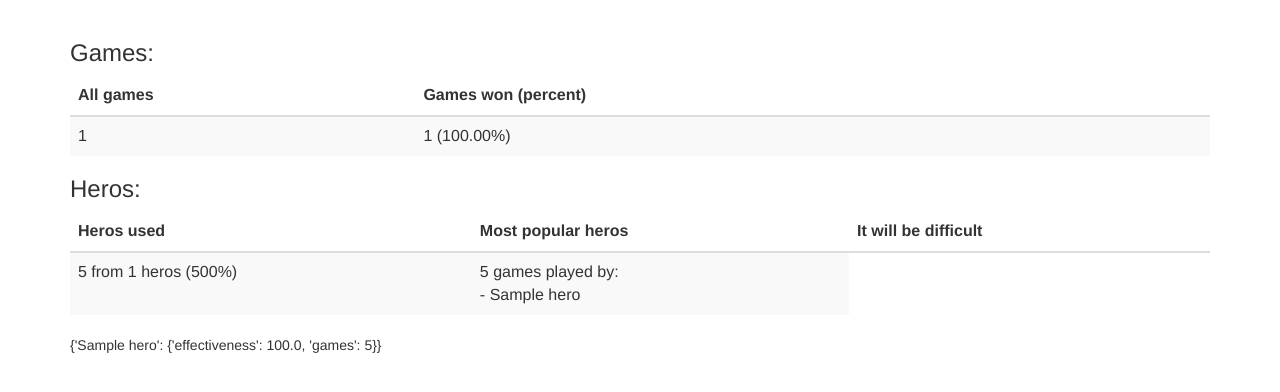
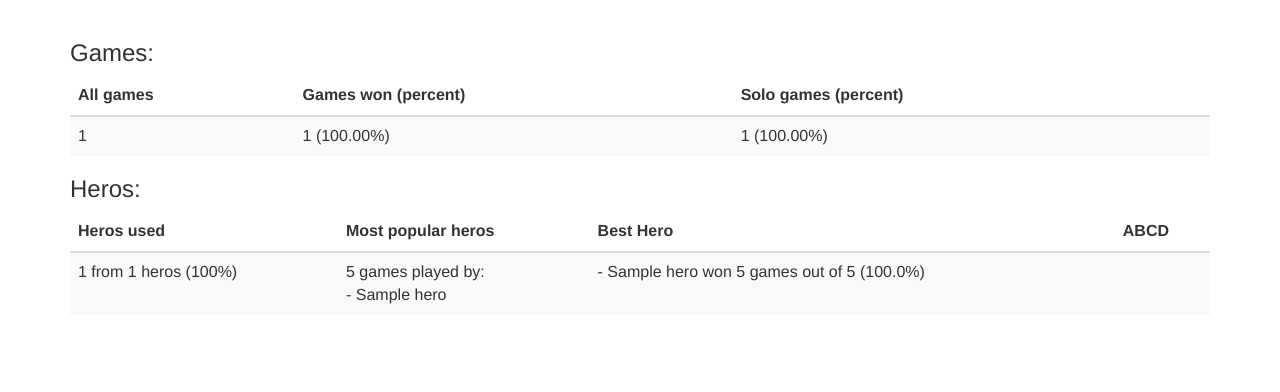
Before and after one commit to rkruszynski/game, a Django app: page /legendary/statistics in a window 1280 px wide. Shown: the part 52-444 px from the top of the page. Run offline with Django 3.2, Linux system fonts and the light colour scheme; tables that the repository leaves empty hold one stand-in row (values such as "Sample post").

Commit message:
Add solo games counter and best hero stats

```diff
--- a/legendary/templates/legendary/statistics.html
+++ b/legendary/templates/legendary/statistics.html
@@ -7,14 +7,14 @@
         <tr>
             <th class="col-2">All games</th>
             <th class="col-2">Games won (percent)</th>
-            <th class="col-2"></th>
+            <th class="col-2">Solo games (percent)</th>
             <th class="col-2"></th>
         </tr>
     </thead>
     <tr>
         <td>{{ games.games}}</td>
         <td>{{ games.games_won}} ({{games.percent_win}}%)</td>
-        <td>{{games.heros}}</td>
+        <td>{{games.solo_games }} ({{ games.solo_games_percentege }}%)</td>
         <td></td>
     </tr>
 </table>
@@ -25,21 +25,21 @@
         <tr>
             <th class="col-2">Heros used</th>
             <th class="col-2">Most popular heros</th>
-            <th class="col-2">It will be difficult</th>
-            <th class="col-2"></th>
+            <th class="col-2">Best Hero</th>
+            <th class="col-2">ABCD</th>
 
         </tr>
     </thead>
     <tr>
         <td>{{ heros_stats.heros_used_count}} from {{heros_stats.heros_all_count}} heros ({{heros_stats.heros_used_percentage}}%)</td>
         <td>{{ heros_stats.most_played_heros_games_count}} games played by:<br>
-        {% for hero in heros_stats.most_played_heros %}
-        - {{hero}}<br>
+            {% for hero in heros_stats.most_played_heros %}
+            - {{hero}}<br>
         {% endfor %}</td>
-
+        <td>{% for key, value in heros_stats.hero_eff.items %}
+            - {{key}} won {{value.1 }} games out of {{value.2}} ({{value.0}}%)<br>
+            {% endfor %}</td>
+        <td></td>
     </tr>
 </table>
-{% for hero in heros_stats.hero_eff %}
-{{ heros_stats.hero_eff }}
-{% endfor %}
 {% endblock %}
--- a/legendary/views.py
+++ b/legendary/views.py
@@ -222,7 +222,9 @@ def add_henchman(request):
 def statistics(request):
     games = Game.objects.all()
     games_won = len([x for x in games if x.win])
+    solo_games = len([x for x in games if x.single_player])
     games_won_percentege = "{0:.2f}".format(games_won/len(games)*100) if games else 0
+    solo_games_percentege = "{0:.2f}".format(solo_games / len(games) * 100) if games else 0
     heros_played = []
     heros_all = Hero.objects.all()
     for game in games:
@@ -234,7 +236,7 @@ def statistics(request):
         if game.hero_5:
             heros_played.append(game.hero_5)
     most_played_heros = set([hero.name for hero in heros_played if heros_played.count(hero) == Counter(heros_played).most_common()[0][1]])
-    heros_used_percentage = "{0:.0f}".format(len(heros_played)/len(heros_all)*100) if heros_all else 0
+    heros_used_percentage = "{0:.0f}".format(len(set(heros_played))/len(heros_all)*100) if heros_all else 0
     heros_all_count = len(heros_all)
 
     hero_games = {}
@@ -300,18 +302,18 @@ def statistics(request):
     abc = {}
     for hero in hero_effectiveness:
         if hero_effectiveness[hero] == foo:
-            abc[hero] = {'effectiveness': False,
-                         'games': False}
-            abc[hero]['effectiveness'] = hero_effectiveness[hero]*100
-            abc[hero]['games'] = hero_games[hero]['games']
+            abc[hero] = [ hero_effectiveness[hero]*100, hero_games[hero]['games_won'], hero_games[hero]['games']]
+
 
     games_stats = {'games': len(games),
-                  'games_won': games_won,
-                  'percent_win': games_won_percentege,
+                   'games_won': games_won,
+                   'percent_win': games_won_percentege,
+                   'solo_games': solo_games,
+                   'solo_games_percentege': solo_games_percentege,
     }
 
     heros_stats = {
-        'heros_used_count': len(heros_played),
+        'heros_used_count': len(set(heros_played)),
         'heros_all_count': heros_all_count,
         'heros_used_percentage': heros_used_percentage,
         'most_played_heros': most_played_heros,
@@ -319,7 +321,6 @@ def statistics(request):
         'hero_eff': abc,
     }
 
-
     return render(request, 'legendary/statistics.html', {'games': games_stats,
                                                          'heros_stats': heros_stats,
                                                          }
```
